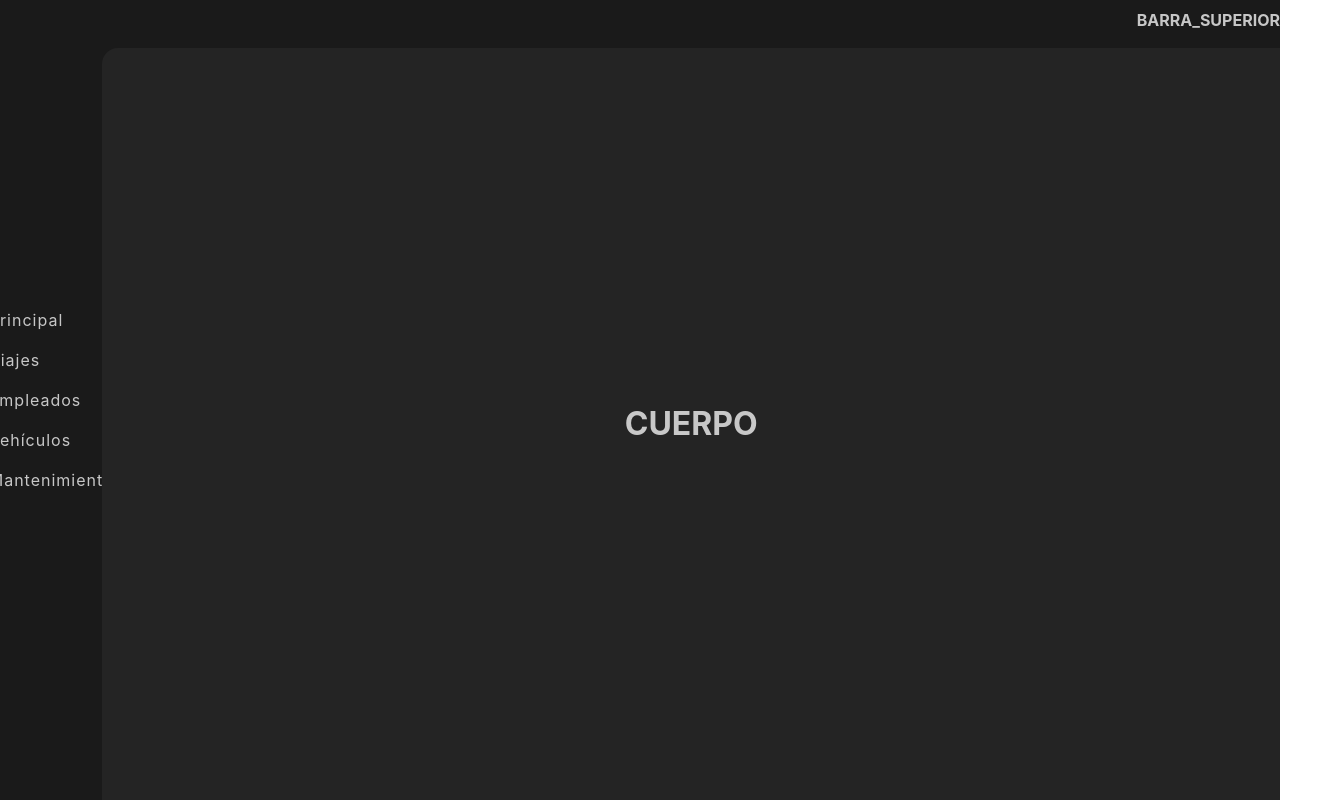
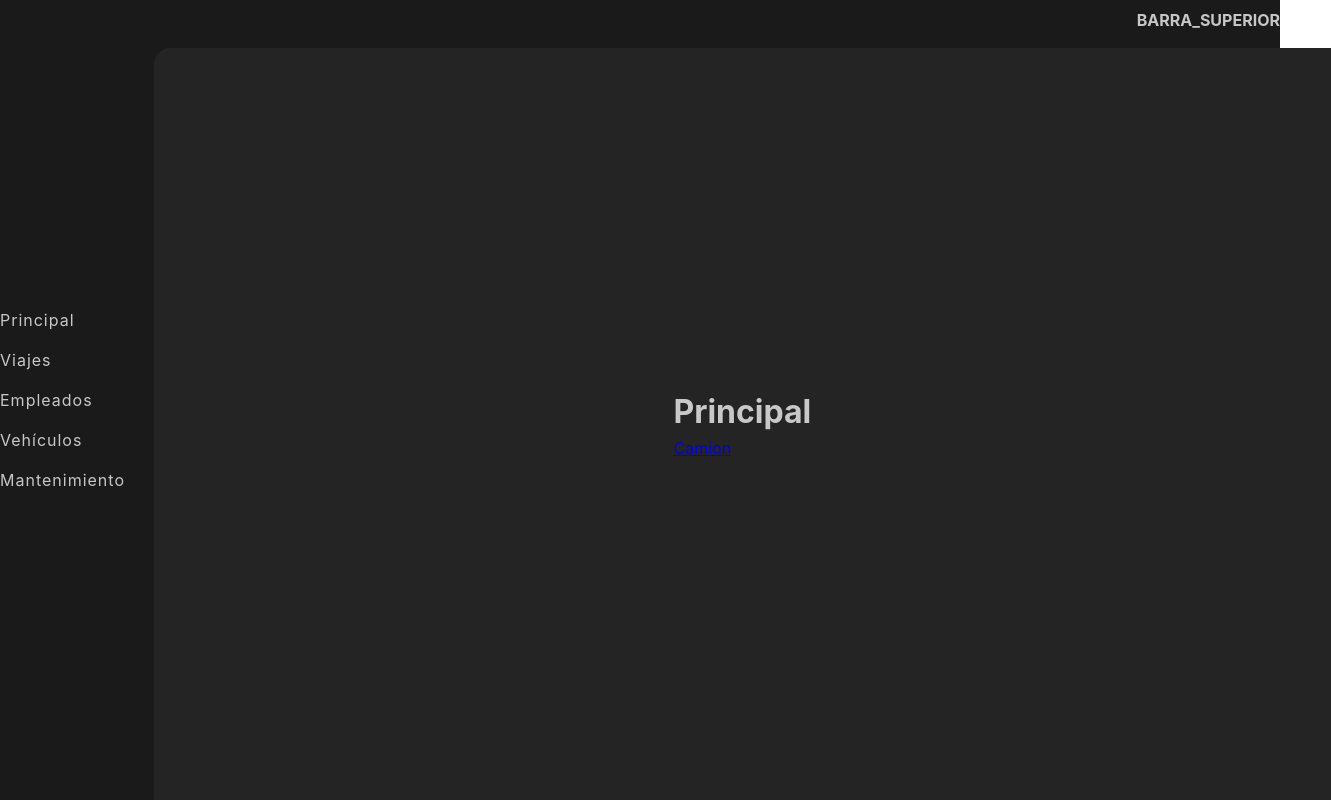
Before and after one commit to gnragazzi/lopez_repuestos, a React (Vite) app in the folder cliente/: page /principal in a window 1280 px wide. Shown: the whole page, 1331 px wide, since content can reach past the window. Built offline with nearby package versions, Linux system fonts and the light colour scheme.

Commit message:
Commit para sincronizar proyectos

```diff
--- a/cliente/index.html
+++ b/cliente/index.html
@@ -3,7 +3,7 @@
   <head>
     <meta charset="UTF-8" />
     <!-- <link rel="icon" type="image/svg+xml" href="/vite.svg" /> -->
-     <!-- DEBERIAMOS BUSCAR UN ÍCONO SIGNIFICATIVO -->
+    <!-- DEBERIAMOS BUSCAR UN ÍCONO SIGNIFICATIVO -->
     <meta name="viewport" content="width=device-width, initial-scale=1.0" />
     <title>Lopez Repuestos</title>
   </head>
--- a/cliente/package.json
+++ b/cliente/package.json
@@ -11,7 +11,8 @@
   },
   "dependencies": {
     "react": "^18.3.1",
-    "react-dom": "^18.3.1"
+    "react-dom": "^18.3.1",
+    "react-router-dom": "^6.26.2"
   },
   "devDependencies": {
     "@eslint/js": "^9.9.0",
--- a/cliente/src/App.jsx
+++ b/cliente/src/App.jsx
@@ -1,19 +1,17 @@
-import Lateral from './componentes/Lateral'
-import Barra_superior from './componentes/Barra_superior'
-
+import Lateral from "./componentes/Lateral";
+import Barra_superior from "./componentes/Barra_superior";
+import { Outlet } from "react-router-dom";
 
 function App() {
-
   return (
-    <div className='container'>
+    <main className="container">
       <Barra_superior />
       <Lateral />
-
-        <div className='cuerpo'>
-          <h1>CUERPO</h1>
-        </div>
-    </div>
-  )
+      <div className="cuerpo">
+        <Outlet />
+      </div>
+    </main>
+  );
 }
 
-export default App
+export default App;
--- /dev/null
+++ b/cliente/src/Contexto.jsx
@@ -0,0 +1,29 @@
+import { useState, useContext, createContext } from "react";
+
+const ContextoGlobal = createContext();
+
+// eslint-disable-next-line react-refresh/only-export-components
+export const useContextoGlobal = () => {
+  return useContext(ContextoGlobal);
+};
+
+// eslint-disable-next-line react/prop-types
+function Contexto({ children }) {
+  const [menuSeleccionado, setMenuSeleccionado] = useState("");
+  const clickMenu = (e) => {
+    setMenuSeleccionado(e.currentTarget.textContent);
+  };
+  return (
+    <ContextoGlobal.Provider
+      value={{
+        useContextoGlobal,
+        menuSeleccionado,
+        clickMenu,
+      }}
+    >
+      {children}
+    </ContextoGlobal.Provider>
+  );
+}
+
+export default Contexto;
--- /dev/null
+++ b/cliente/src/assets/data.jsx
@@ -0,0 +1,22 @@
+export const categorias = [
+    {
+      nombre: "principal",
+      subcategorias: null
+    },
+    {
+      nombre: "viajes",
+      subcategorias: null
+    },
+    {
+      nombre: "empleados",
+      subcategorias: ["choferes","mecánicos"]
+    },
+    {
+      nombre: "vehículos",
+      subcategorias: ["camiones","semi-remolques"]
+    },
+    {
+      nombre: "mantenimiento",
+      subcategorias: null
+    },
+  ]
--- a/cliente/src/componentes/Lateral.jsx
+++ b/cliente/src/componentes/Lateral.jsx
@@ -1,22 +1,55 @@
-import React from 'react'
+import { categorias } from "../assets/data";
+import { useContextoGlobal } from "../Contexto";
+import { Link } from "react-router-dom";
 
 function Lateral() {
-  const categorias = [
-    "principal",
-    "viajes",
-    "empleados",
-    "vehículos",
-    "mantenimiento"
-  ]
+  const { clickMenu, menuSeleccionado } = useContextoGlobal();
+
   return (
-    <div className='lateral'>
+    <div className="lateral">
       <ul>
-        {categorias.map((categoría)=>{
-          return <li key={categoría}><p>{categoría}</p></li>
+        {categorias.map(({ nombre, subcategorias }) => {
+          return subcategorias ? (
+            <div key={nombre}>
+              <li
+                className={
+                  menuSeleccionado == nombre ? "seleccion" : "no_seleccion"
+                }
+                onClick={clickMenu}
+              >
+                <p>{nombre}</p>
+              </li>
+              {subcategorias.map((sub) => {
+                return (
+                  <li
+                    key={sub}
+                    className={
+                      menuSeleccionado == nombre
+                        ? "seleccion visible"
+                        : " oculto"
+                    }
+                    onClick={clickMenu}
+                  >
+                    <p>{sub}</p>
+                  </li>
+                );
+              })}
+            </div>
+          ) : (
+            <li
+              key={nombre}
+              className={
+                menuSeleccionado == nombre ? "seleccion" : "no_seleccion"
+              }
+              onClick={clickMenu}
+            >
+              <Link to={`/${nombre}`}>{nombre}</Link>
+            </li>
+          );
         })}
       </ul>
     </div>
-  )
+  );
 }
 
-export default Lateral
+export default Lateral;
--- a/cliente/src/index.css
+++ b/cliente/src/index.css
@@ -2,6 +2,17 @@
   margin: 0;
   box-sizing: border-box;
   padding: 0;
+}
+
+@keyframes menuLateral {
+  0%{
+    transform: translateX(-50%);
+    opacity: 0;
+  }
+  100%{
+    transform: translateX(0%);
+    opacity: 1;
+  }
 }
 
 :root {
@@ -19,11 +30,13 @@
   /* COLORES */
   --fondo-barra: #1a1a1a;
   --fondo-barra-hover: #202020;
+  --fondo-barra-seleccion: #262626;
   --color-fuente: rgba(225, 225, 225, 0.87);
   --color-fuente-hover: rgba(255, 255, 255, 0.87);
   /* OTROS */
   --altura-barra-superior: 6vh;
   --posicion-cuerpo:calc(100-var(var(--altura-barra-superior)))
+  /* --transicion:  */
 }
 
 /*
@@ -67,25 +80,63 @@ ESTA ES UNA IDEA DE COMO TRABAJAR CON MODO OSCURO/CLARO
 }
 .lateral {
   position:relative;
-  min-width: 8vw;
+  min-width: 20vw;
 }
+
+@media screen and (min-width:1200px) {
+  .lateral {
+    position:relative;
+    min-width: 12vw;
+  }
+}
+
 .lateral ul{
   font-size: 1rem;
   letter-spacing: 1px;
   list-style: none;
   position: absolute;
   top: 50%;
-  left: 50%;
-  transform: translate(-50%,-50%);
+  transform: translateY(-50%);
+  width: 100%;
+
 }
 .lateral li{
   text-transform: capitalize;
   padding: 0.5rem 0;
+  cursor: pointer;
+  transition: 0.2s ease-out all;
 }
-.lateral li:hover{
+.lateral a{
+  color: inherit;
+  text-decoration: none;
+}
+.no_seleccion:hover{
   color:var(--color-fuente-hover);
   background-color: var(--fondo-barra-hover);
-  cursor: pointer;
+}
+.seleccion{
+  background-color: var(--fondo-barra-seleccion);
+
+}
+.seleccion:hover{
+  color:var(--color-fuente-hover);
+}
+.oculto{
+  display: none;
+  visibility: hidden;
+  z-index: -1;
+  opacity: 0;
+  transition: 5s;
+}
+.visible{
+  visibility: visible;
+  z-index: 2;
+  opacity: 1;
+  padding-left: 1rem;
+}
+.visible p{
+  margin-left: 0.75rem;
+  animation: menuLateral 0.3s ease-out 1 ;
 }
 .cuerpo{
   position: relative;
@@ -96,12 +147,9 @@ ESTA ES UNA IDEA DE COMO TRABAJAR CON MODO OSCURO/CLARO
   max-height: var(--posicion-cuerpo);
   border-top-left-radius: 1rem;
 }
-.cuerpo h1{
+.cuerpo div{
   position: absolute;
   left: 50%;
   top: 50%;
-  /* top: 50%;
-  left: 50%;
-  */
   transform: translate(-50%,-50%);
 }
--- a/cliente/src/main.jsx
+++ b/cliente/src/main.jsx
@@ -1,10 +1,32 @@
-import { StrictMode } from 'react'
-import { createRoot } from 'react-dom/client'
-import App from './App.jsx'
-import './index.css'
+import { StrictMode } from "react";
+import { createRoot } from "react-dom/client";
+import App from "./App.jsx";
+import "./index.css";
+import Contexto from "./Contexto.jsx";
+import { createBrowserRouter, RouterProvider } from "react-router-dom";
+import Principal from "./páginas/Principal";
+import Mantenimiento from "./páginas/Mantenimiento.jsx";
+const router = createBrowserRouter([
+  {
+    path: "/",
+    element: <App></App>,
+    children: [
+      {
+        path: "principal",
+        element: <Principal></Principal>,
+      },
+      {
+        path: "mantenimiento",
+        element: <Mantenimiento />,
+      },
+    ],
+  },
+]);
 
-createRoot(document.getElementById('root')).render(
+createRoot(document.getElementById("root")).render(
   <StrictMode>
-    <App />
-  </StrictMode>,
-)
+    <Contexto>
+      <RouterProvider router={router}></RouterProvider>
+    </Contexto>
+  </StrictMode>
+);
--- a/cliente/src/páginas/Mantenimiento.jsx
+++ b/cliente/src/páginas/Mantenimiento.jsx
@@ -1,9 +1,9 @@
-import React from 'react'
-
 function Mantenimiento() {
   return (
-    <div>Mantenimiento</div>
-  )
+    <div>
+      <h1>Mantenimiento</h1>
+    </div>
+  );
 }
 
-export default Mantenimiento
+export default Mantenimiento;
--- a/cliente/src/páginas/Principal.jsx
+++ b/cliente/src/páginas/Principal.jsx
@@ -0,0 +1,12 @@
+import { Link } from "react-router-dom";
+
+function Principal() {
+  return (
+    <div>
+      <h1>Principal</h1>
+      <Link to="/camion">Camion</Link>
+    </div>
+  );
+}
+
+export default Principal;
```
Also changed, not shown: cliente/src/páginas/Camion.jsx (+9 -0 lines), 13 other files (tests, documents, lock files or other folders).
